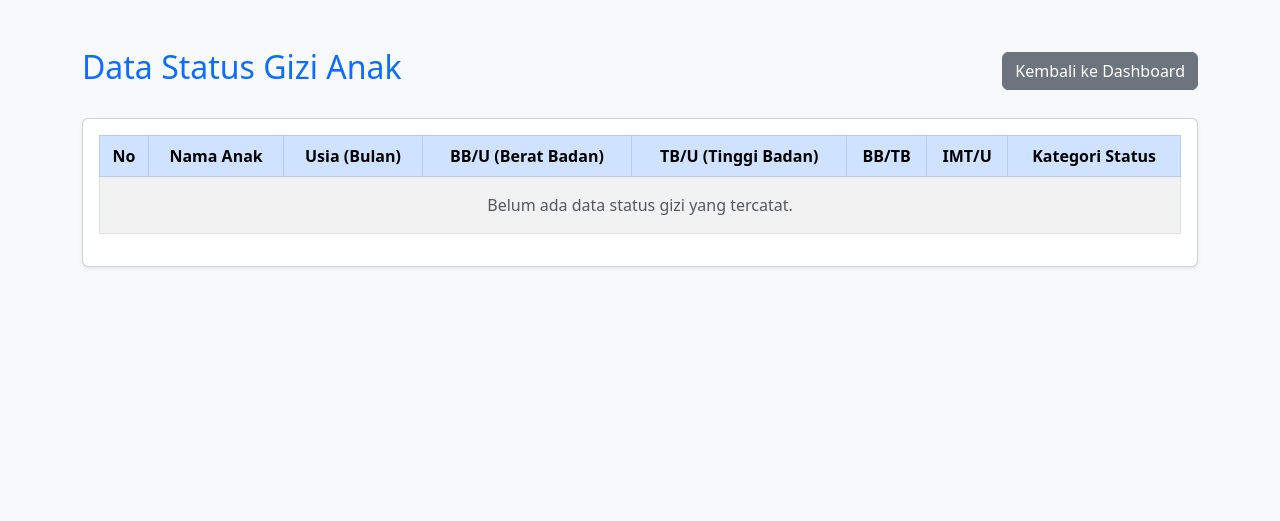
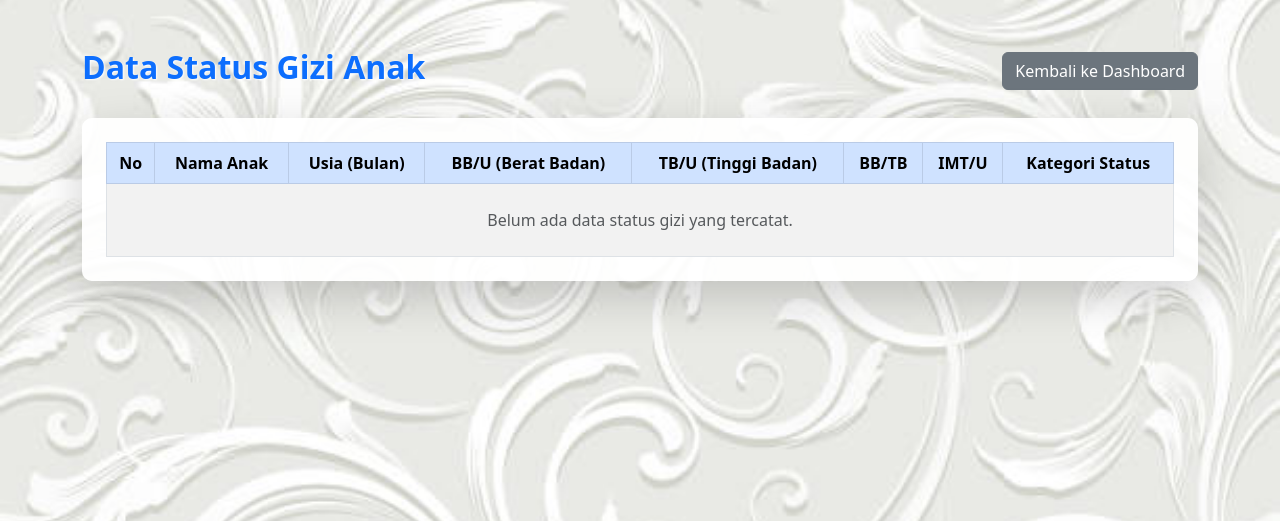
Before and after one commit to R4annnn1231/MIKADO, a Flask app: template templates/ui_gizi.html in a window 1280 px wide. Shown: the top 521 px of the page. Run offline with Flask 3, Linux system fonts and the light colour scheme; the template is opened without the code that fills it, so the values that code supplies are empty.

Commit message:
Update ui_gizi.html

```diff
--- a/templates/ui_gizi.html
+++ b/templates/ui_gizi.html
@@ -4,20 +4,35 @@
     <meta charset="UTF-8">
     <meta name="viewport" content="width=device-width, initial-scale=1.0">
     <title>Data Status Gizi - MIKAdO</title>
-    <!-- Bootstrap CSS untuk desain tabel yang rapi dan responsif -->
+    <!-- Bootstrap CSS -->
     <link href="https://cdn.jsdelivr.net/npm/bootstrap@5.3.0/dist/css/bootstrap.min.css" rel="stylesheet">
+    <style>
+        body {
+            /* Memanggil background.jpg langsung dari folder static */
+            background-image: url("{{ url_for('static', filename='background.jpg') }}");
+            background-size: cover;
+            background-position: center;
+            background-attachment: fixed;
+            background-repeat: no-repeat;
+        }
+        /* Bikin background tabel agak transparan putih biar teks tetap terbaca jelas */
+        .card {
+            background-color: rgba(255, 255, 255, 0.92);
+            border-radius: 10px;
+        }
+    </style>
 </head>
-<body class="bg-light">
+<body>
     <div class="container mt-5">
         <div class="d-flex justify-content-between align-items-center mb-4">
-            <h2 class="text-primary">Data Status Gizi Anak</h2>
+            <h2 class="text-primary fw-bold" style="text-shadow: 1px 1px 2px white;">Data Status Gizi Anak</h2>
             <a href="{{ url_for('index') }}" class="btn btn-secondary">Kembali ke Dashboard</a>
         </div>
 
-        <div class="card shadow-sm">
-            <div class="card-body">
+        <div class="card shadow-lg border-0">
+            <div class="card-body p-4">
                 <div class="table-responsive">
-                    <table class="table table-bordered table-striped table-hover align-middle">
+                    <table class="table table-bordered table-striped table-hover align-middle mb-0">
                         <thead class="table-primary text-center">
                             <tr>
                                 <th>No</th>
@@ -36,18 +51,18 @@
                                 {% for gizi in data_gizi %}
                                 <tr>
                                     <td class="text-center">{{ loop.index }}</td>
-                                    <td>{{ gizi.nama_lengkap }}</td>
+                                    <td class="fw-medium">{{ gizi.nama_lengkap }}</td>
                                     <td class="text-center">{{ gizi.usia_bulan }}</td>
                                     <td>{{ gizi.bb_u }}</td>
                                     <td>{{ gizi.tb_u }}</td>
                                     <td>{{ gizi.bb_tb }}</td>
                                     <td>{{ gizi.imt_u }}</td>
-                                    <td class="fw-bold text-center">{{ gizi.kategori_status }}</td>
+                                    <td class="fw-bold text-center text-primary">{{ gizi.kategori_status }}</td>
                                 </tr>
                                 {% endfor %}
                             {% else %}
                                 <tr>
-                                    <td colspan="8" class="text-center text-muted py-3">Belum ada data status gizi yang tercatat.</td>
+                                    <td colspan="8" class="text-center text-muted py-4">Belum ada data status gizi yang tercatat.</td>
                                 </tr>
                             {% endif %}
                         </tbody>
```
